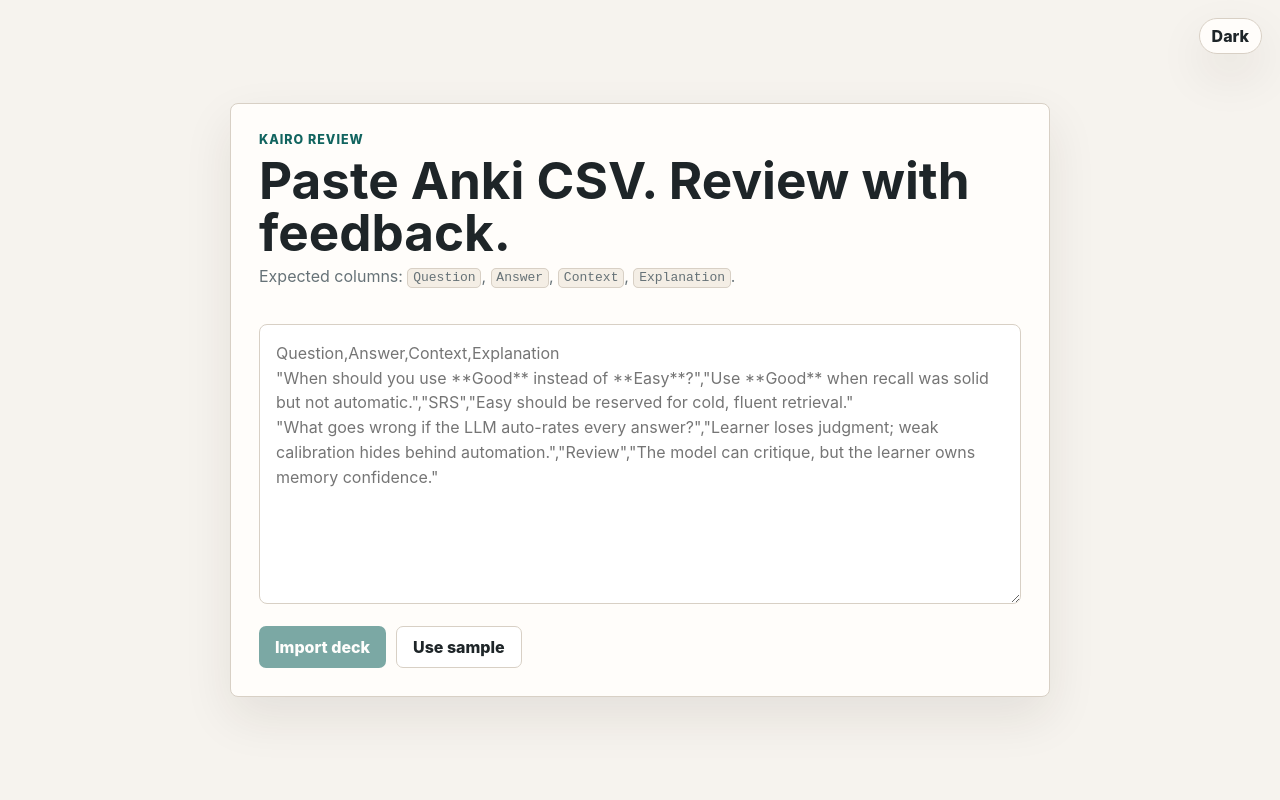
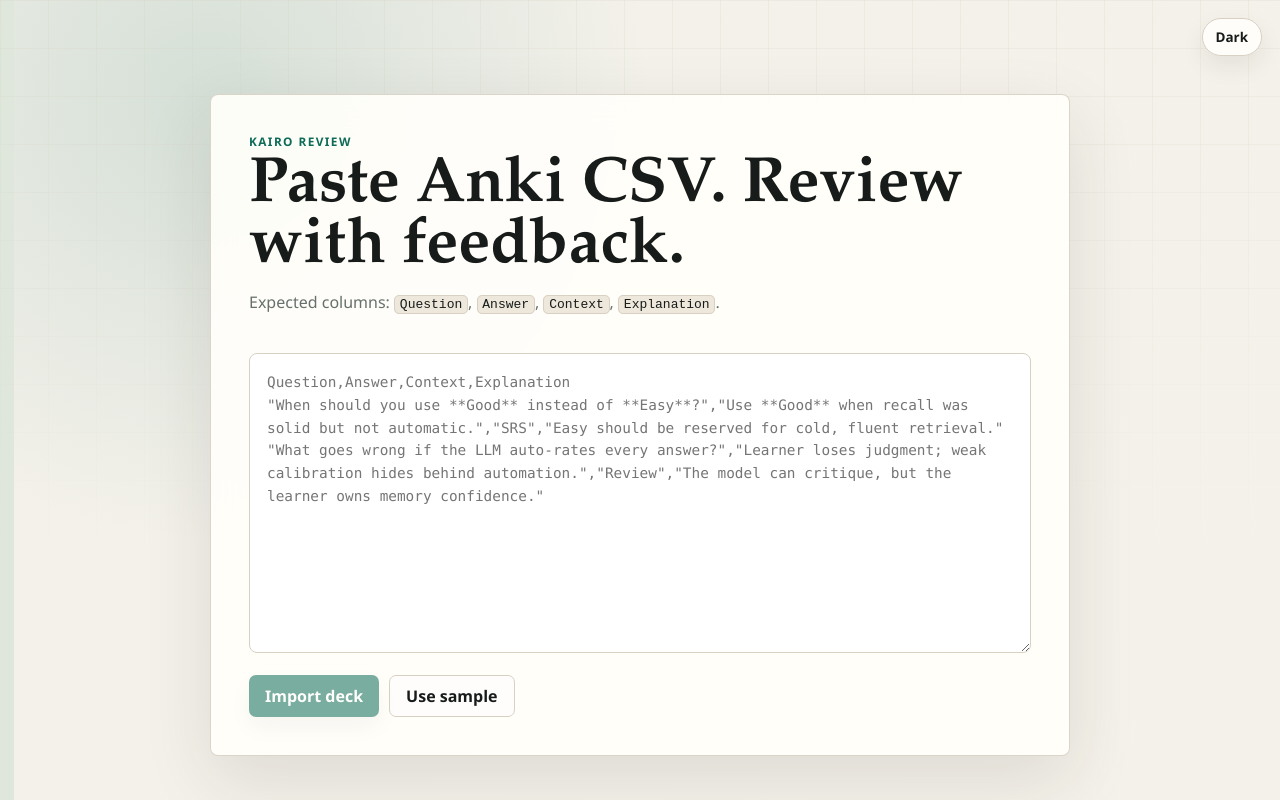
Before and after one commit to aamin-labs/kairo, a Next.js app: page / in a window 1280 px wide. Built offline with nearby package versions, Linux system fonts and the light colour scheme.

Commit message:
style: refine review interface

```diff
--- a/app/globals.css
+++ b/app/globals.css
@@ -1,47 +1,86 @@
 :root {
   color-scheme: light;
-  --bg: #f6f3ee;
-  --panel: #fffdfa;
-  --field: #fff;
-  --code-bg: #f4eee5;
-  --truth-bg: #f5f0e9;
-  --ink: #1e2528;
-  --muted: #667277;
-  --line: #d8d0c5;
-  --accent: #11645f;
-  --accent-strong: #0a403d;
-  --warn: #9a3412;
-  --soft: #e8f2ef;
-  --shadow: 0 20px 50px rgba(45, 37, 25, 0.09);
+  --bg: #f3f1ea;
+  --bg-rail: #dfe7dd;
+  --panel: #fffefa;
+  --panel-strong: #f8f3ea;
+  --field: #ffffff;
+  --code-bg: #eee8dc;
+  --truth-bg: #eef4eb;
+  --ink: #171b1a;
+  --muted: #66706c;
+  --line: #d7d0c3;
+  --line-strong: #b7aa98;
+  --accent: #0d6b57;
+  --accent-strong: #084738;
+  --accent-ink: #ffffff;
+  --warn: #a13f12;
+  --soft: #e7f2ed;
+  --danger: #a83232;
+  --hard: #a76219;
+  --good: #1f6f55;
+  --easy: #255d91;
+  --shadow: 0 24px 70px rgba(43, 35, 24, 0.11);
+  --shadow-tight: 0 10px 24px rgba(43, 35, 24, 0.08);
 }
 
 [data-theme="dark"] {
   color-scheme: dark;
-  --bg: #111716;
-  --panel: #18211f;
-  --field: #101514;
-  --code-bg: #222c29;
-  --truth-bg: #202a27;
-  --ink: #ecf0ed;
-  --muted: #a3b0aa;
-  --line: #34413d;
-  --accent: #5cc7b7;
-  --accent-strong: #8ee0d4;
-  --warn: #fb923c;
-  --soft: #18332f;
-  --shadow: 0 20px 50px rgba(0, 0, 0, 0.24);
+  --bg: #0f1412;
+  --bg-rail: #1d2d26;
+  --panel: #171d1a;
+  --panel-strong: #202721;
+  --field: #0d1210;
+  --code-bg: #26302a;
+  --truth-bg: #1d2a22;
+  --ink: #eef2ed;
+  --muted: #a8b2ac;
+  --line: #34423b;
+  --line-strong: #53635b;
+  --accent: #75d6bd;
+  --accent-strong: #a4ecd9;
+  --accent-ink: #06221b;
+  --warn: #ff9b54;
+  --soft: #17342d;
+  --danger: #ff8f8f;
+  --hard: #e7a95d;
+  --good: #80ddbd;
+  --easy: #8fc7ff;
+  --shadow: 0 26px 80px rgba(0, 0, 0, 0.34);
+  --shadow-tight: 0 12px 28px rgba(0, 0, 0, 0.28);
 }
 
 * {
   box-sizing: border-box;
 }
 
+html {
+  min-height: 100%;
+}
+
 body {
+  position: relative;
+  min-height: 100%;
   margin: 0;
-  background: var(--bg);
+  background:
+    linear-gradient(90deg, var(--bg-rail) 0 14px, transparent 14px),
+    radial-gradient(circle at 16% 12%, color-mix(in srgb, var(--accent) 13%, transparent), transparent 28rem),
+    linear-gradient(135deg, var(--bg), color-mix(in srgb, var(--bg) 78%, var(--panel-strong)));
   color: var(--ink);
-  font-family:
-    Inter, ui-sans-serif, system-ui, -apple-system, BlinkMacSystemFont, "Segoe UI", sans-serif;
+  font-family: "Avenir Next", "Segoe UI", ui-sans-serif, system-ui, sans-serif;
+}
+
+body::before {
+  position: fixed;
+  inset: 0;
+  z-index: 0;
+  pointer-events: none;
+  content: "";
+  background-image:
+    linear-gradient(color-mix(in srgb, var(--line) 42%, transparent) 1px, transparent 1px),
+    linear-gradient(90deg, color-mix(in srgb, var(--line) 42%, transparent) 1px, transparent 1px);
+  background-size: 48px 48px;
+  mask-image: linear-gradient(to bottom, rgba(0, 0, 0, 0.55), transparent 70%);
 }
 
 button,
@@ -59,48 +98,59 @@
   opacity: 0.55;
 }
 
+button:focus-visible,
+textarea:focus-visible {
+  outline: 3px solid color-mix(in srgb, var(--accent) 35%, transparent);
+  outline-offset: 3px;
+}
+
 code {
   border: 1px solid var(--line);
   border-radius: 5px;
   padding: 0.08rem 0.3rem;
   background: var(--code-bg);
+  color: var(--ink);
 }
 
 .shell {
+  position: relative;
+  z-index: 1;
   min-height: 100vh;
-  width: min(1180px, calc(100% - 40px));
+  width: min(1160px, calc(100% - 44px));
   margin: 0 auto;
-  padding: 32px 0;
+  padding: 34px 0 28px;
 }
 
 .import-shell {
   display: grid;
   place-items: center;
+  padding-top: 78px;
 }
 
 .import-panel,
 .review-card,
 .feedback-panel,
 .empty-state {
-  border: 1px solid var(--line);
+  border: 1px solid color-mix(in srgb, var(--line) 88%, transparent);
   border-radius: 8px;
-  background: var(--panel);
+  background: color-mix(in srgb, var(--panel) 94%, transparent);
   box-shadow: var(--shadow);
+  backdrop-filter: blur(16px);
 }
 
 .import-panel {
   display: grid;
   gap: 22px;
-  width: min(820px, 100%);
-  padding: 28px;
+  width: min(860px, 100%);
+  padding: clamp(22px, 4vw, 38px);
 }
 
 .eyebrow {
   margin: 0 0 8px;
   color: var(--accent);
-  font-size: 0.78rem;
-  font-weight: 800;
-  letter-spacing: 0.08em;
+  font-size: 0.74rem;
+  font-weight: 900;
+  letter-spacing: 0.12em;
   text-transform: uppercase;
 }
 
@@ -111,15 +161,21 @@
 }
 
 h1 {
-  margin-bottom: 8px;
-  font-size: clamp(2rem, 4vw, 3.7rem);
-  line-height: 1;
+  max-width: 780px;
+  margin-bottom: 10px;
+  font-family: "Iowan Old Style", "Palatino Linotype", ui-serif, Georgia, serif;
+  font-size: clamp(2.15rem, 5vw, 4.45rem);
+  font-weight: 700;
+  line-height: 0.96;
   letter-spacing: 0;
 }
 
 h2 {
-  margin-bottom: 8px;
-  font-size: 0.95rem;
+  margin-bottom: 9px;
+  font-size: 0.84rem;
+  font-weight: 900;
+  letter-spacing: 0.08em;
+  text-transform: uppercase;
 }
 
 .subtle,
@@ -127,6 +183,11 @@
 .footer,
 .card-meta {
   color: var(--muted);
+}
+
+.subtle {
+  max-width: 64ch;
+  line-height: 1.55;
 }
 
 .csv-input,
@@ -138,27 +199,37 @@
   background: var(--field);
   color: var(--ink);
   outline: none;
+  box-shadow: inset 0 1px 0 color-mix(in srgb, white 42%, transparent);
+  transition:
+    border-color 150ms ease,
+    box-shadow 150ms ease,
+    transform 150ms ease;
 }
 
 .csv-input {
-  min-height: 280px;
-  padding: 16px;
+  min-height: 300px;
+  padding: 17px;
+  font-family: "SFMono-Regular", Consolas, "Liberation Mono", monospace;
+  font-size: 0.9rem;
+  line-height: 1.58;
+}
+
+.answer-input {
+  min-height: 190px;
+  padding: 15px;
   line-height: 1.55;
 }
 
-.answer-input {
-  min-height: 180px;
-  padding: 14px;
-}
-
 .follow-up-input {
-  min-height: 110px;
+  min-height: 112px;
 }
 
 .csv-input:focus,
 .answer-input:focus {
   border-color: var(--accent);
-  box-shadow: 0 0 0 3px rgba(17, 100, 95, 0.14);
+  box-shadow:
+    inset 0 1px 0 color-mix(in srgb, white 42%, transparent),
+    0 0 0 4px color-mix(in srgb, var(--accent) 18%, transparent);
 }
 
 .actions {
@@ -173,34 +244,44 @@
   min-height: 42px;
   border-radius: 7px;
   padding: 0 16px;
-  font-weight: 800;
+  font-weight: 900;
+  transition:
+    border-color 150ms ease,
+    background 150ms ease,
+    box-shadow 150ms ease,
+    color 150ms ease,
+    transform 150ms ease;
 }
 
 .primary {
   background: var(--accent);
-  color: white;
+  color: var(--accent-ink);
+  box-shadow: var(--shadow-tight);
 }
 
 .primary:hover {
   background: var(--accent-strong);
+  transform: translateY(-1px);
 }
 
 .secondary,
 .rating-grid button {
   border: 1px solid var(--line);
-  background: var(--field);
+  background: color-mix(in srgb, var(--field) 86%, var(--panel-strong));
   color: var(--ink);
 }
 
 .secondary:hover,
 .rating-grid button:hover {
   border-color: var(--accent);
+  box-shadow: var(--shadow-tight);
+  transform: translateY(-1px);
 }
 
 .error {
   margin-bottom: 0;
   color: var(--warn);
-  font-weight: 700;
+  font-weight: 800;
 }
 
 .topbar {
@@ -208,7 +289,8 @@
   align-items: flex-end;
   justify-content: space-between;
   gap: 20px;
-  margin-bottom: 22px;
+  margin-bottom: 24px;
+  padding-right: 92px;
 }
 
 .theme-toggle {
@@ -216,36 +298,45 @@
   top: 18px;
   right: 18px;
   z-index: 10;
-  min-height: 36px;
+  min-height: 38px;
   border: 1px solid var(--line);
   border-radius: 999px;
-  padding: 0 12px;
-  background: var(--panel);
+  padding: 0 13px;
+  background: color-mix(in srgb, var(--panel) 92%, transparent);
   color: var(--ink);
-  font-weight: 800;
-  box-shadow: var(--shadow);
+  font-size: 0.84rem;
+  font-weight: 900;
+  box-shadow: var(--shadow-tight);
+  backdrop-filter: blur(16px);
+}
+
+.theme-toggle:hover {
+  border-color: var(--accent);
 }
 
 .stats {
-  display: flex;
-  flex-wrap: wrap;
+  display: grid;
+  grid-template-columns: repeat(3, minmax(74px, 1fr));
   gap: 8px;
   justify-content: flex-end;
+  min-width: min(360px, 100%);
 }
 
 .stats span {
   border: 1px solid var(--line);
-  border-radius: 999px;
-  padding: 7px 10px;
-  background: var(--panel);
+  border-radius: 7px;
+  padding: 9px 10px;
+  background: color-mix(in srgb, var(--panel) 90%, transparent);
   color: var(--muted);
-  font-size: 0.88rem;
-  font-weight: 750;
+  font-size: 0.84rem;
+  font-weight: 850;
+  text-align: center;
+  box-shadow: var(--shadow-tight);
 }
 
 .review-layout {
   display: grid;
-  grid-template-columns: minmax(0, 1.25fr) minmax(340px, 0.75fr);
+  grid-template-columns: minmax(0, 1.22fr) minmax(330px, 0.78fr);
   gap: 18px;
   align-items: start;
 }
@@ -253,7 +344,22 @@
 .review-card,
 .feedback-panel,
 .empty-state {
-  padding: 22px;
+  padding: clamp(18px, 2.4vw, 28px);
+}
+
+.review-card {
+  position: relative;
+  overflow: hidden;
+}
+
+.review-card::before {
+  position: absolute;
+  top: 0;
+  left: 0;
+  width: 100%;
+  height: 5px;
+  content: "";
+  background: linear-gradient(90deg, var(--accent), var(--easy), var(--hard));
 }
 
 .card-meta {
@@ -261,15 +367,23 @@
   justify-content: space-between;
   gap: 10px;
   margin-bottom: 18px;
-  font-size: 0.88rem;
-  font-weight: 750;
+  font-size: 0.82rem;
+  font-weight: 850;
+  text-transform: uppercase;
 }
 
 .question {
   min-height: 128px;
   margin-bottom: 24px;
-  font-size: 1.55rem;
-  line-height: 1.25;
+  font-family: "Iowan Old Style", "Palatino Linotype", ui-serif, Georgia, serif;
+  font-size: clamp(1.45rem, 2.2vw, 2rem);
+  font-weight: 700;
+  line-height: 1.2;
+}
+
+.question p:last-child,
+.truth p:last-child {
+  margin-bottom: 0;
 }
 
 .question ul,
@@ -280,16 +394,21 @@
 .answer-label {
   display: block;
   margin-bottom: 8px;
-  font-size: 0.85rem;
-  font-weight: 800;
+  font-size: 0.78rem;
+  font-weight: 900;
+  letter-spacing: 0.09em;
+  text-transform: uppercase;
 }
 
 .hint {
   border-left: 4px solid var(--accent);
   margin: 14px 0 0;
-  padding: 10px 12px;
+  border-radius: 0 7px 7px 0;
+  padding: 11px 12px;
   background: var(--soft);
   color: var(--accent-strong);
+  font-weight: 750;
+  line-height: 1.45;
 }
 
 .coaching-thread {
@@ -311,12 +430,14 @@
   padding: 11px 13px;
   line-height: 1.45;
   white-space: pre-wrap;
+  box-shadow: var(--shadow-tight);
 }
 
 .message.learner {
   justify-self: end;
+  border-color: color-mix(in srgb, var(--accent) 70%, black);
   background: var(--accent);
-  color: white;
+  color: var(--accent-ink);
 }
 
 .message.coach {
@@ -330,6 +451,8 @@
 }
 
 .feedback-panel {
+  position: sticky;
+  top: 24px;
   display: grid;
   gap: 14px;
 }
@@ -353,8 +476,9 @@
 }
 
 .truth {
+  border: 1px solid color-mix(in srgb, var(--accent) 18%, var(--line));
   border-radius: 8px;
-  padding: 14px;
+  padding: 15px;
   background: var(--truth-bg);
 }
 
@@ -367,6 +491,26 @@
   display: grid;
   grid-template-columns: repeat(4, minmax(0, 1fr));
   gap: 8px;
+}
+
+.rating-grid button:nth-child(1):hover {
+  border-color: var(--danger);
+  color: var(--danger);
+}
+
+.rating-grid button:nth-child(2):hover {
+  border-color: var(--hard);
+  color: var(--hard);
+}
+
+.rating-grid button:nth-child(3):hover {
+  border-color: var(--good);
+  color: var(--good);
+}
+
+.rating-grid button:nth-child(4):hover {
+  border-color: var(--easy);
+  color: var(--easy);
 }
 
 .empty-state {
@@ -383,13 +527,21 @@
   padding: 0;
   background: transparent;
   color: var(--muted);
+  font-weight: 750;
   text-decoration: underline;
+  text-underline-offset: 3px;
 }
 
 @media (max-width: 860px) {
+  body {
+    background:
+      radial-gradient(circle at 10% 0%, color-mix(in srgb, var(--accent) 12%, transparent), transparent 24rem),
+      var(--bg);
+  }
+
   .shell {
     width: min(100% - 24px, 680px);
-    padding: 64px 0 18px;
+    padding: 66px 0 18px;
   }
 
   .theme-toggle {
@@ -400,21 +552,59 @@
   .topbar {
     align-items: start;
     flex-direction: column;
+    padding-right: 0;
   }
 
   .stats {
-    justify-content: flex-start;
+    width: 100%;
+    justify-content: stretch;
   }
 
   .review-layout {
     grid-template-columns: 1fr;
   }
 
+  .feedback-panel {
+    position: static;
+  }
+
   .question {
-    font-size: 1.25rem;
+    min-height: 96px;
   }
 
   .rating-grid {
     grid-template-columns: repeat(2, minmax(0, 1fr));
   }
 }
+
+@media (max-width: 520px) {
+  .shell {
+    width: min(100% - 20px, 680px);
+  }
+
+  .import-panel,
+  .review-card,
+  .feedback-panel,
+  .empty-state {
+    border-radius: 7px;
+  }
+
+  .actions {
+    display: grid;
+    grid-template-columns: 1fr;
+  }
+
+  .primary,
+  .secondary,
+  .rating-grid button {
+    width: 100%;
+  }
+
+  .stats {
+    grid-template-columns: 1fr;
+  }
+
+  .message {
+    max-width: 94%;
+  }
+}
```
